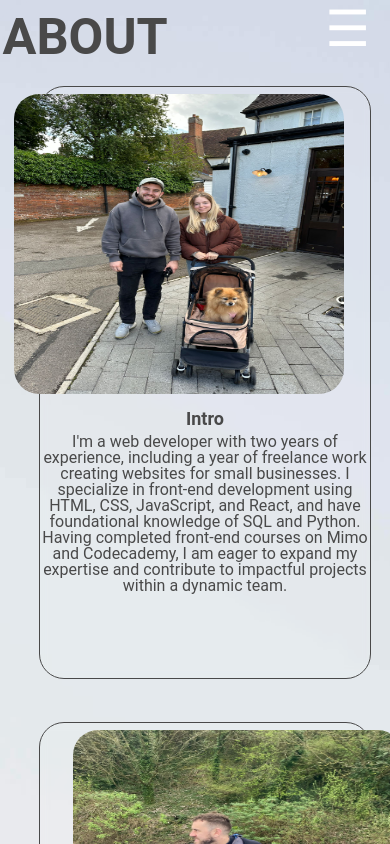
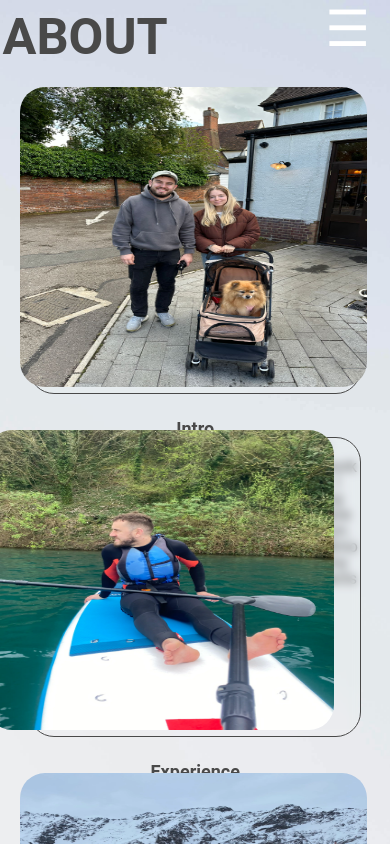
Before and after one commit to Jordamon/portfolio-website, a React (Create React App) app: page /about in a window 390 px wide. Shown: the top 844 px of the page. Built offline with nearby package versions, Linux system fonts and the light colour scheme.

Commit message:
small screen projects css update

```diff
--- a/src/components/pages/home/Home.css
+++ b/src/components/pages/home/Home.css
@@ -344,11 +344,11 @@ h2 {
         font-size: 12px;
         text-align: center;
         margin-top: 50px;
-        height: 325px;
+        height: 350px;
     }
     .profile-container img{
-        height: 180px;
-        width: 130px;
+        height: 200px;
+        width: 150px;
         margin-left: 0;
     }
     .skills{
@@ -356,7 +356,7 @@ h2 {
         margin: 0;
     }
     .lang-card{
-        margin: 10px 0 0 0;
+        margin: 7vh 0 0 0;
     }
     .lang-card .icon {
         font-size: 18px;
@@ -365,6 +365,10 @@ h2 {
         width: 150px;
         height: 60px;
         font-size: 15px;
+        margin-top: 0vh;
+    }
+    .explore-btn{
+        margin-top: 10vh;
     }
 }
 @media screen and (max-width:450px) {
@@ -398,5 +402,25 @@ h2 {
         width: 250px;
         height: 120px;
     }
-
+    .projects-container{
+        width: 90%;
+        margin: 5% 5% 0 5% !important;
+    }
+    .individual-project {
+        height: 300px !important;
+    }
+    .project-text{
+        margin-top: 5% !important;
+    }
+    .left img{
+        margin-top: -1vh !important;
+        width: 105% !important;
+        margin-left: 7% !important;
+    }
+    .reverse img{
+        margin-top: -1vh !important;
+        width: 105% !important;
+        margin-right: 15% !important;
+        margin-left: -3% !important;
+    }
 }
```
